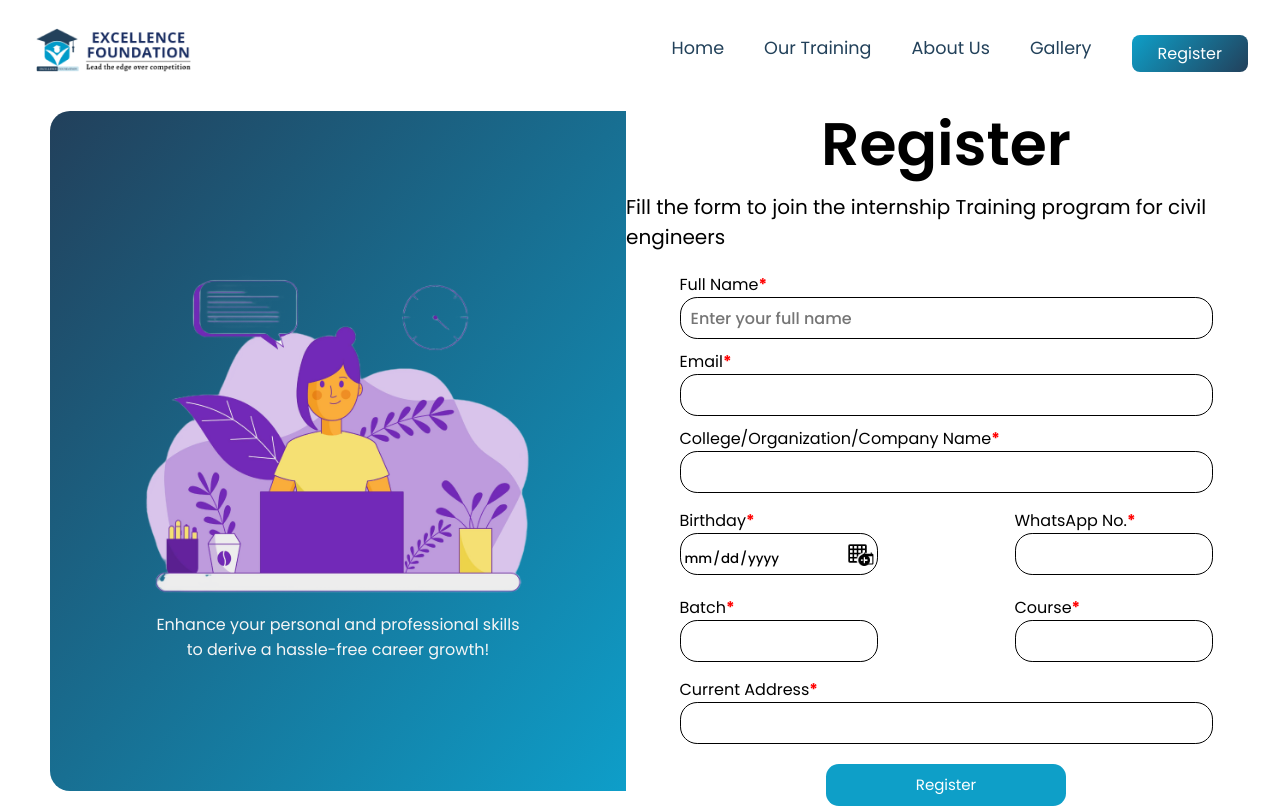
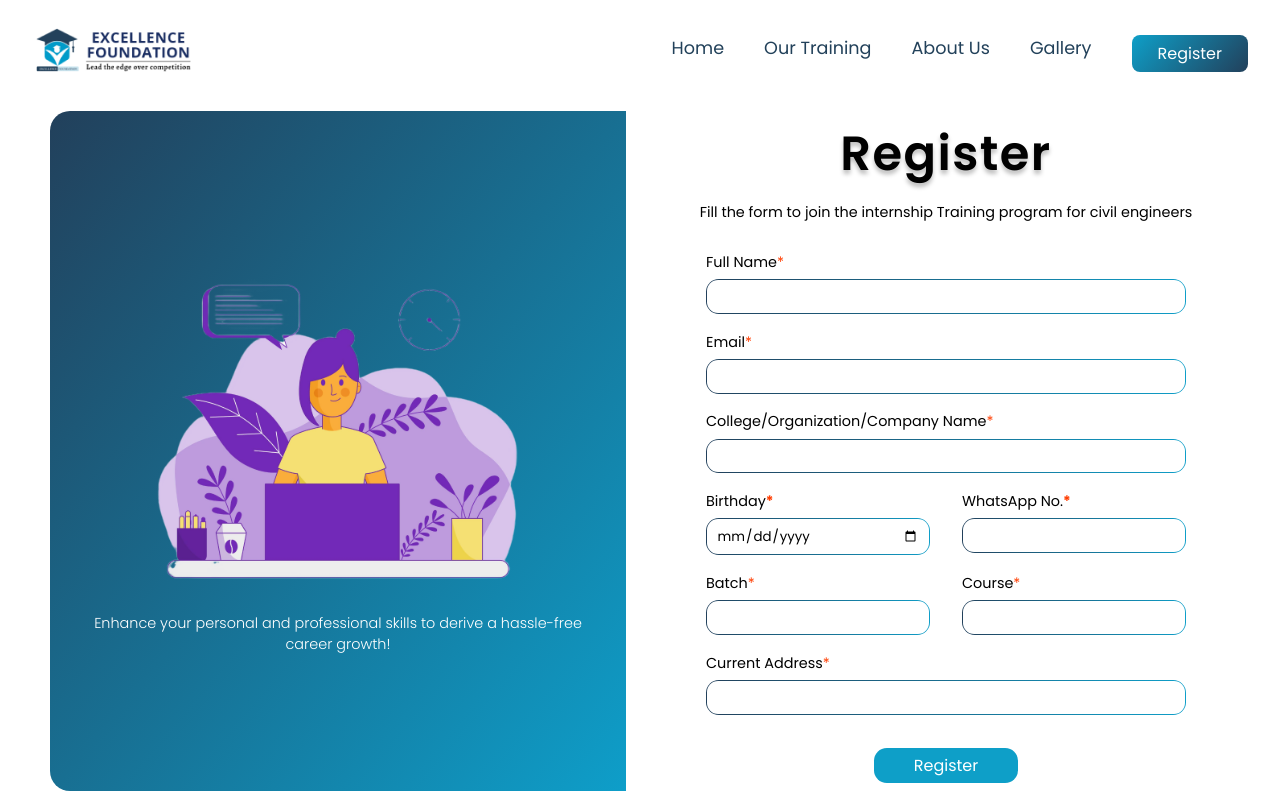
Before and after one commit to wyash12/ef-frontend, a Next.js app: page /register in a window 1280 px wide. Shown: the top 808 px of the page. Built offline with nearby package versions, Linux system fonts and the light colour scheme.

Commit message:
Fix desktop view for register page

```diff
--- a/components/common/Navbar.module.scss
+++ b/components/common/Navbar.module.scss
@@ -58,7 +58,7 @@
         li {
           padding-bottom: 0.5rem;
           border-bottom: 2px solid #0e9fc8;
-          text-align: center;
+          // text-align: center;
         }
       }
     }
--- a/components/register/Containers/LeftCont.module.scss
+++ b/components/register/Containers/LeftCont.module.scss
@@ -1,30 +1,38 @@
+.container {
+  display: flex;
+  flex-direction: column;
+  align-items: center;
+  gap: 1rem;
+
   .text1 {
-  justify-self: center;
-  color: whitesmoke;
-  width: 370px;
+    width: 90%;
+    color: white;
     text-align: center;
+    font-size: 0.9rem;
+    font-weight: 300;
   }
 
   .imgClass {
-  width: 85%;
+    width: 80%;
     height: auto;
   }
+}
 
-@media only screen and (max-width: 768px) {
-  .imgClass {
-    width: 400px;
-    height: 300px;
-    margin-top: -10px;
-  }
-  .text1 {
-    width: 300px;
-  }
-}
-@media only screen and (max-width: 500px) {
-  .imgClass {
-    width: 0px;
-  }
-  .text1 {
-    width: 0px;
-  }
-}
+// @media only screen and (max-width: 768px) {
+//   .imgClass {
+//     width: 400px;
+//     height: 300px;
+//     margin-top: -10px;
+//   }
+//   .text1 {
+//     width: 300px;
+//   }
+// }
+// @media only screen and (max-width: 500px) {
+//   .imgClass {
+//     width: 0px;
+//   }
+//   .text1 {
+//     width: 0px;
+//   }
+// }
--- a/components/register/Containers/LeftContainer.tsx
+++ b/components/register/Containers/LeftContainer.tsx
@@ -5,13 +5,13 @@ import classes from "@/components/register/Containers/LeftCont.module.scss";
 
 export default function LeftContainer() {
   return (
-    <>
+    <div className={classes.container}>
       <Image src={reg1} alt="" className={classes.imgClass} />
 
       <p className={classes.text1}>
         Enhance your personal and professional skills to derive a hassle-free
         career growth!
       </p>
-    </>
+    </div>
   );
 }
--- a/components/register/Containers/RightContainer.module.scss
+++ b/components/register/Containers/RightContainer.module.scss
@@ -1,119 +1,160 @@
+.container {
+  display: flex;
+  flex-direction: column;
+  align-items: center;
+  font-family: Poppins;
+  width: 100%;
+  justify-content: space-evenly;
+  height: 100%;
+
   .heading {
-  margin-top: -10px;
+    // margin-top: -10px;
     font-weight: 600;
-  font-size: 60px;
-  line-height: 86.1px;
-  align-items: center;
+    font-size: 3rem;
+    text-align: center;
+    color: #010101;
+    text-shadow: 0px 4px 4px rgba(0, 0, 0, 0.25);
+    letter-spacing: 0.0875rem;
   }
 
   .description {
-  font-weight: 400;
-  font-size: 20px;
-  padding-top: 5px;
-  padding-bottom: 15px;
+    font-size: 0.9rem;
+    padding-top: 0.3rem;
+    padding-bottom: 1.3rem;
+    text-align: center;
   }
 
   .form {
+    width: 75%;
+    font-family: Poppins;
+    display: flex;
+    flex-direction: column;
+    gap: 1.1rem;
+
     .divClass {
-    padding-top: 5px;
-    padding-bottom: 5px;
+      // padding-top: 5px;
+      // padding-bottom: 5px;
+      display: flex;
+      flex-direction: column;
+      gap: 0.4rem;
+
+      label {
+        font-size: 0.9rem;
+        // color: red;
+      }
+
       .spanClass {
-      font-weight: bold;
-      color: red;
+        // font-weight: bold;
+        color: #ff3d00;
       }
+
+      .inputWrapper {
+        background: linear-gradient(to right, #22405b, #0f9ec8);
+        border-radius: 0.8rem;
+        padding: 1px;
+
         .inputBox {
-      font-size: medium;
-      font-weight: 500;
-      width: 533px;
-      height: 42px;
-      padding-top: 1px;
-      padding-left: 10px;
-      border: 1px solid black;
-      outline: linear-gradient(90.72deg, #22405b 2.52%, #0f9ec8 98.21%);
-      border-radius: 17.2px;
+          background: white;
+          width: 100%;
+          // padding-top: 1px;
+          // padding-left: 10px;
+          padding: 0.4rem 0.6rem;
+          // border: 0px solid transparent;
+          border: none;
+          outline: none;
+          border-radius: 0.69rem;
         }
       }
+    }
+
     .batchAndCourseDiv {
       display: flex;
+      gap: 2rem;
+      width: 100%;
       justify-content: space-between;
-    padding-top: 10px;
-    padding-bottom: 10px;
+      // padding-top: 10px;
+      // padding-bottom: 10px;
+
       .batchDiv {
         display: flex;
         flex-direction: column;
+        width: 100%;
       }
+
       .courseDiv {
         display: flex;
         flex-direction: column;
+        width: 100%;
       }
+
       .spanClass {
-      font-weight: bold;
-      color: red;
+        // font-weight: bold;
+        color: #ff3d00;
       }
-    .inputBox {
-      font-weight: 500;
-      width: 198px;
-      height: 42px;
-      padding-top: 1px;
-      padding-left: 10px;
-      border: 1px solid black;
-      outline: linear-gradient(90.72deg, #22405b 2.52%, #0f9ec8 98.21%);
-      border-radius: 17.2px;
+
+      // .inputBox {
+      //   font-weight: 500;
+      //   width: 198px;
+      //   height: 42px;
+      //   padding-top: 1px;
+      //   padding-left: 10px;
+      //   border: 1px solid black;
+      //   outline: linear-gradient(90.72deg, #22405b 2.52%, #0f9ec8 98.21%);
+      //   border-radius: 17.2px;
+      // }
     }
-  }
+
     .bdayAndWhatsappDiv {
       display: flex;
       justify-content: space-between;
-    padding-top: 10px;
-    padding-bottom: 10px;
+      gap: 2rem;
+      // padding-top: 10px;
+      // padding-bottom: 10px;
+
       .birthdayDiv {
         display: flex;
         flex-direction: column;
-      .imgClass {
-        position: absolute;
-        margin-top: 33px;
-        margin-left: 165px;
-        width: 25px;
-        height: inherit;
+        width: 100%;
       }
-    }
+
       .wappDiv {
         display: flex;
         flex-direction: column;
+        width: 100%;
       }
+
       .spanClass {
         font-weight: bold;
-      color: red;
+        color: #ff3d00;
       }
-    .inputBox {
-      font-weight: 500;
-      width: 198px;
-      height: 42px;
-      padding-top: 10px;
-      padding-left: 3px;
-      border: 1px solid black;
-      outline: linear-gradient(90.72deg, #22405b 2.52%, #0f9ec8 98.21%);
-      border-radius: 17.2px;
+
+      // .inputBox {
+      //   font-weight: 500;
+      //   width: 198px;
+      //   height: 42px;
+      //   padding-top: 10px;
+      //   padding-left: 3px;
+      //   border: 1px solid black;
+      //   outline: linear-gradient(90.72deg, #22405b 2.52%, #0f9ec8 98.21%);
+      //   border-radius: 17.2px;
+      // }
+    }
+
+    .register {
+      margin-top: 1rem;
+      font-size: 1rem;
+      background: #0e9fc8;
+      color: white;
+      border: none;
+      border-radius: 0.8rem;
+      cursor: pointer;
+      width: 30%;
+      padding: 0.3rem;
+      align-self: center;
+    }
   }
 }
 
-  .registerDiv {
-    display: flex;
-    justify-content: center;
-    .register {
-      font-size: 15px;
-      margin-top: 15px;
-      border: 0px solid #22405b;
-      background: #0e9fc8;
-      color: white;
-      width: 240px;
-      height: 42px;
-      border: none;
-      border-radius: 0.8rem;
-      cursor: pointer;
-    }
-  }
-}
 @media only screen and (max-width: 1024px) {
   .form {
     width: 80%;
--- a/components/register/Containers/RightContainer.tsx
+++ b/components/register/Containers/RightContainer.tsx
@@ -6,16 +6,17 @@ import Insert_Table from "@/public/Insert_Table.png";
 import classes from "@/components/register/Containers/RightContainer.module.scss";
 
 export default function RightContainer() {
-  const [selectedDate, setSelectedDate] = useState<Date | null>(null);
-  const handleDateChange = (date: Date | null) => {
-    setSelectedDate(date);
-  };
+  // const [selectedDate, setSelectedDate] = useState<Date | null>(null);
+  // const handleDateChange = (date: Date | null) => {
+  //   setSelectedDate(date);
+  // };
 
   const handleSubmit = () => {
     console.log("submitted");
   };
+
   return (
-    <>
+    <div className={classes.container}>
       <h2 className={classes.heading}>Register</h2>
       <p className={classes.description}>
         Fill the form to join the internship Training program for civil
@@ -26,11 +27,12 @@ export default function RightContainer() {
           <label htmlFor="Name">
             Full Name<span className={classes.spanClass}>*</span>
           </label>
-          <div>
+          <div className={classes.inputWrapper}>
             <input
               type="text"
               className={classes.inputBox}
-              placeholder="Enter your full name"
+              // placeholder="Enter your full name"
+              required
             />
           </div>
         </div>
@@ -38,7 +40,7 @@ export default function RightContainer() {
           <label htmlFor="Email">
             Email<span className={classes.spanClass}>*</span>
           </label>
-          <div>
+          <div className={classes.inputWrapper}>
             <input type="text" className={classes.inputBox} />
           </div>
         </div>
@@ -47,39 +49,47 @@ export default function RightContainer() {
             College/Organization/Company Name
             <span className={classes.spanClass}>*</span>
           </label>
-          <div className="">
+          <div className={classes.inputWrapper}>
             <input type="text" className={classes.inputBox} />
           </div>
         </div>
         <div className={classes.bdayAndWhatsappDiv}>
-          <div className={classes.birthdayDiv}>
+          <div className={`${classes.birthdayDiv} ${classes.divClass}`}>
             <label htmlFor="Birtdate">
               Birthday
               <span className={classes.spanClass}>*</span>
             </label>
 
+            <div className={classes.inputWrapper}>
               <input type="date" className={classes.inputBox} />
-            <Image src={Insert_Table} alt="" className={classes.imgClass} />
             </div>
-          <div className={classes.wappDiv}>
+            {/* <Image src={Insert_Table} alt="" className={classes.imgClass} /> */}
+          </div>
+          <div className={`${classes.wappDiv} ${classes.divClass}`}>
             <label htmlFor="Whatsapp Nubmer">
               WhatsApp No.<span className={classes.spanClass}>*</span>
             </label>
+            <div className={classes.inputWrapper}>
               <input type="text" className={classes.inputBox} />
             </div>
           </div>
+        </div>
         <div className={classes.batchAndCourseDiv}>
-          <div className={classes.batchDiv}>
+          <div className={`${classes.batchDiv} ${classes.divClass}`}>
             <label htmlFor="Batch">
               Batch<span className={classes.spanClass}>*</span>
             </label>
+            <div className={classes.inputWrapper}>
               <input type="text" className={classes.inputBox} />
             </div>
-          <div className={classes.courseDiv}>
+          </div>
+          <div className={`${classes.courseDiv} ${classes.divClass}`}>
             <label htmlFor="Course">
               Course<span className={classes.spanClass}>*</span>
             </label>
+            <div className={classes.inputWrapper}>
               <input type="text" className={classes.inputBox} />
+            </div>
           </div>
         </div>
         <div className={classes.divClass}>
@@ -87,10 +97,11 @@ export default function RightContainer() {
             Current Address<span className={classes.spanClass}>*</span>
           </label>
           <div className="">
+            <div className={classes.inputWrapper}>
               <input type="text" className={classes.inputBox} />
             </div>
           </div>
-        <div className={classes.registerDiv}>
+        </div>
         <button
           type="submit"
           className={classes.register}
@@ -98,8 +109,7 @@ export default function RightContainer() {
         >
           Register
         </button>
+      </form>
     </div>
-      </form>
-    </>
   );
 }
```
Lines whose indentation alone changed are shown as unchanged.
